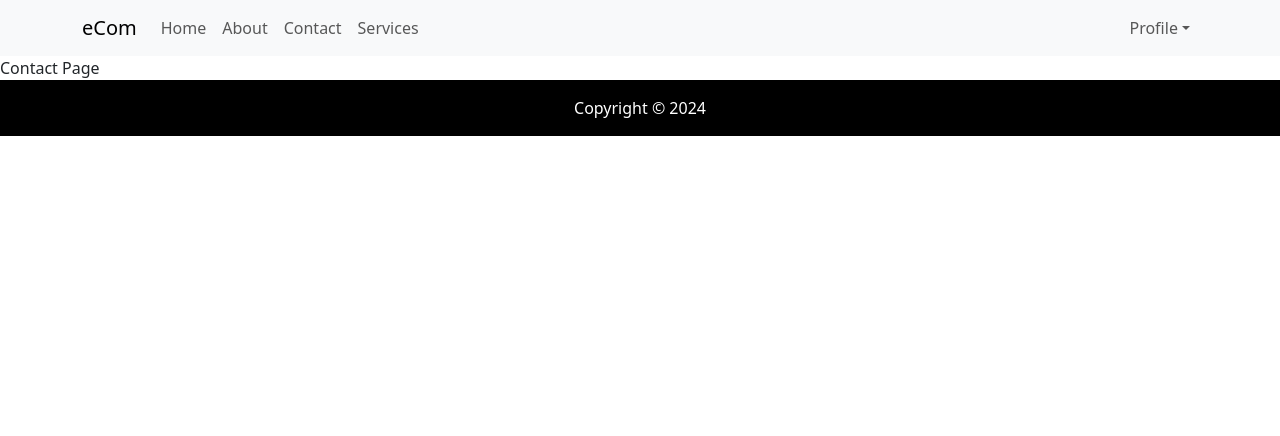
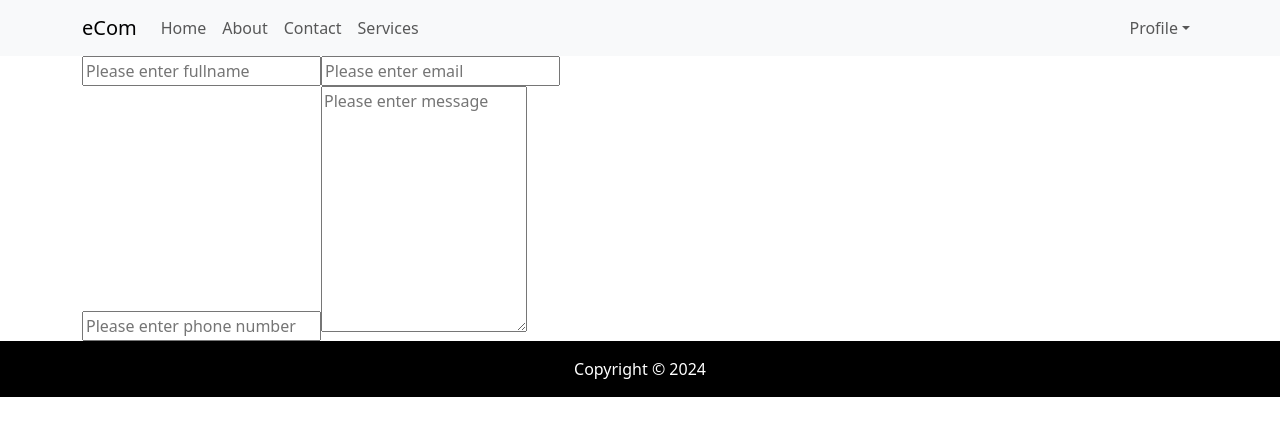
Before and after one commit to dennyneelamkavil/ecom, a React (Create React App) app: page /contact in a window 1280 px wide. Shown: the top 436 px of the page. Built offline with nearby package versions, Linux system fonts and the light colour scheme.

Commit message:
form added

```diff
--- a/src/pages/Contact.jsx
+++ b/src/pages/Contact.jsx
@@ -1,8 +1,24 @@
 import React from 'react'
+import { Col, Container, Row } from 'react-bootstrap'
 
 function Contact() {
   return (
-    <div>Contact Page</div>
+    <Container>
+      <Row>
+        <Col md={6} className='d-flex justify-content-center'>
+          <div>
+            <form action="">
+              <input type="text" name='fullname' placeholder='Please enter fullname ' />
+              <input type="email" name='email' placeholder='Please enter email ' />
+              <input type="number" name='phone' placeholder='Please enter phone number ' />
+              <textarea type="text" rows={10} name='message' placeholder='Please enter message '>
+                </textarea>
+            </form>
+
+          </div>
+        </Col>
+      </Row>
+    </Container>
   )
 }
 
```
